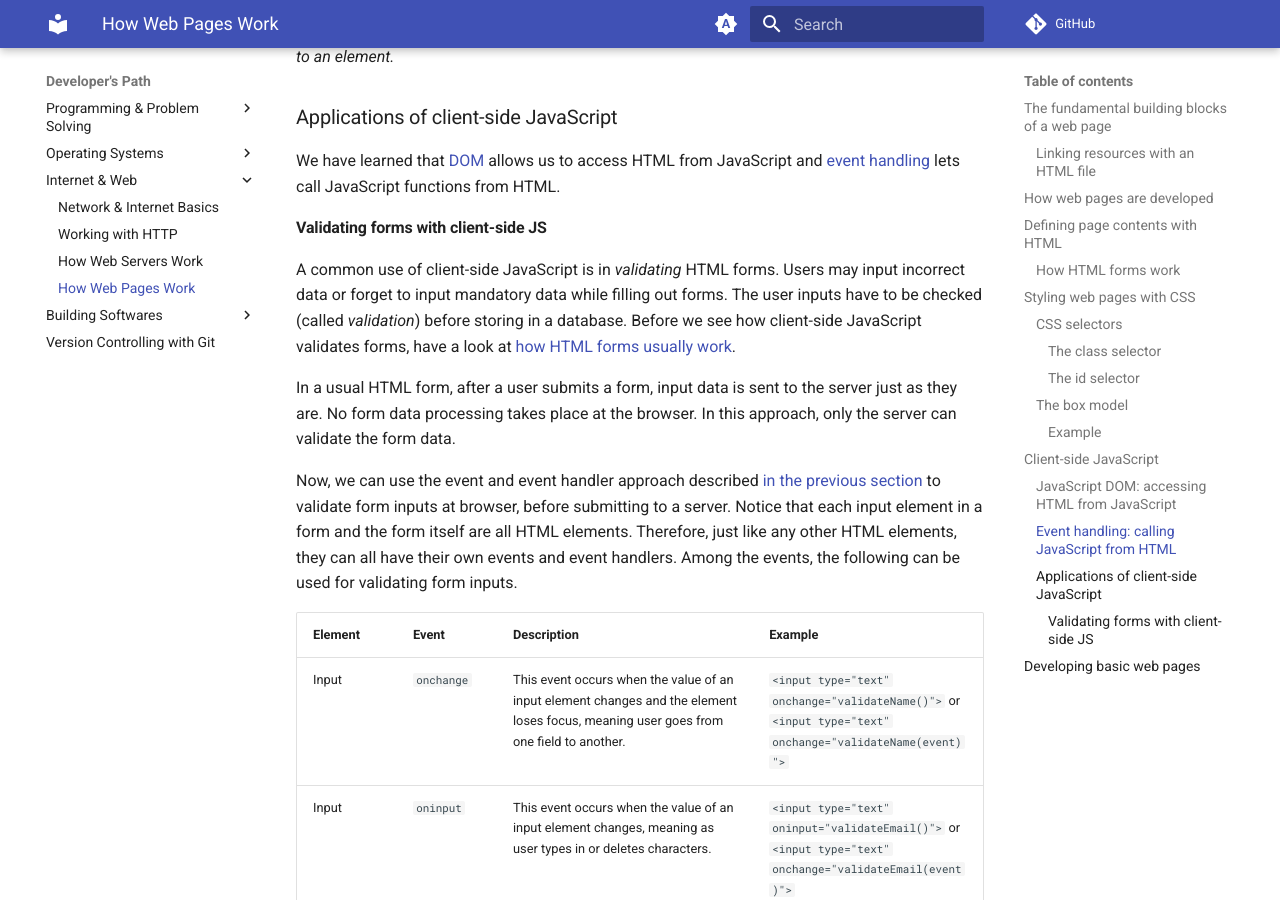
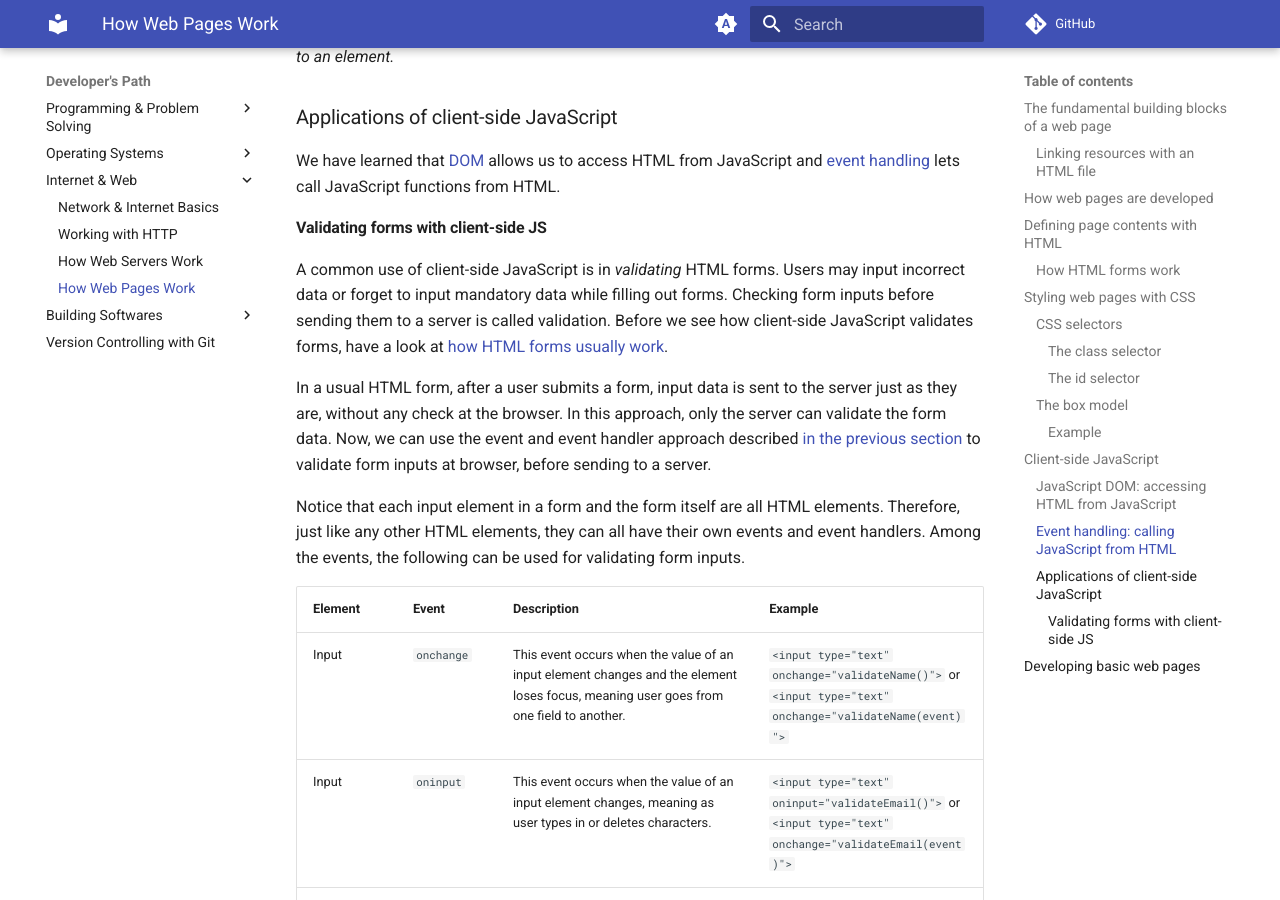
Before and after one commit to gharials/dev-path, an MkDocs documentation site: the page built from docs/internet-web/web-pages.md, in a window 1280 px wide and 900 px high, scrolled down 6753 px. Built offline with MkDocs 1.6.1 and Material for MkDocs 9.7.7, drawn with Linux system fonts in a browser that asks for light colours; comment, search, counter and statistics services are not loaded.

Commit message:
copy edit validating forms section.

```diff
--- a/docs/internet-web/web-pages.md
+++ b/docs/internet-web/web-pages.md
@@ -246,11 +246,11 @@ We have learned that [DOM](#javascript-dom-accessing-html-from-javascript) allow
 
 #### Validating forms with client-side JS
 
-A common use of client-side JavaScript is in *validating* HTML forms. Users may input incorrect data or forget to input mandatory data while filling out forms. The user inputs have to be checked (called *validation*) before storing in a database. Before we see how client-side JavaScript validates forms, have a look at [how HTML forms usually work](#how-html-forms-work).
+A common use of client-side JavaScript is in *validating* HTML forms. Users may input incorrect data or forget to input mandatory data while filling out forms. Checking form inputs before sending them to a server is called validation. Before we see how client-side JavaScript validates forms, have a look at [how HTML forms usually work](#how-html-forms-work).
 
-In a usual HTML form, after a user submits a form, input data is sent to the server just as they are. No form data processing takes place at the browser. In this approach, only the server can validate the form data.
+In a usual HTML form, after a user submits a form, input data is sent to the server just as they are, without any check at the browser. In this approach, only the server can validate the form data. Now, we can use the event and event handler approach described [in the previous section](#how-html-and-client-side-javascript-work-together) to validate form inputs at browser, before sending to a server.
 
-Now, we can use the event and event handler approach described [in the previous section](#how-html-and-client-side-javascript-work-together) to validate form inputs at browser, before submitting to a server. Notice that each input element in a form and the form itself are all HTML elements. Therefore, just like any other HTML elements, they can all have their own events and event handlers. Among the events, the following can be used for validating form inputs.
+Notice that each input element in a form and the form itself are all HTML elements. Therefore, just like any other HTML elements, they can all have their own events and event handlers. Among the events, the following can be used for validating form inputs.
 
 | Element | Event      | Description | Example
 |---------|------------|-------------|----------
```
Also changed, not shown: other parts of docs/internet-web/web-pages.md (+1 -0 lines).
